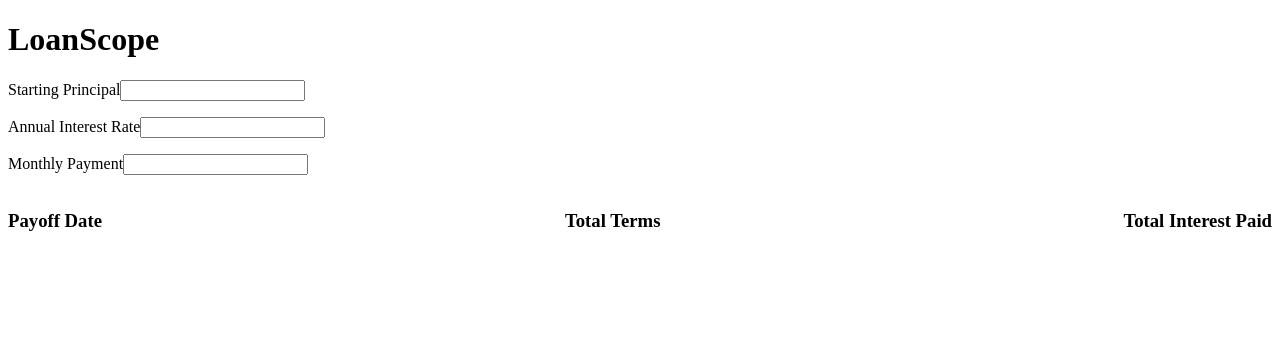
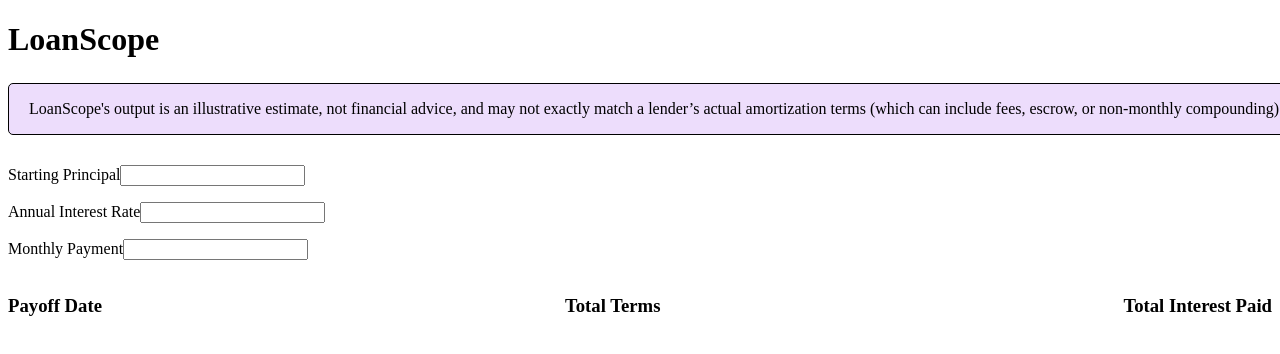
Before and after one commit to camiladasilvaa/LoanScope, a React (Vite) app in the folder client/: page / in a window 1280 px wide. Shown: the top 354 px of the page. Built offline with nearby package versions, Linux system fonts and the light colour scheme.

Commit message:
Persisten disclaimer
Added persistent disclaimer that LoanScope's output is an illustrative
estimate

```diff
--- a/client/src/App.css
+++ b/client/src/App.css
@@ -198,6 +198,7 @@
 
 .schedule-table table {
   width: 100%;
+  max-width: 1300px;
 }
 
 .schedule-table table tr {
@@ -213,3 +214,13 @@
 .share-container {
   margin-bottom: 15px;
 }
+.disclaimer-container {
+  width: 100%;
+  max-width: 1280px;
+  border: 1px solid black;
+  padding-left: 20px;
+  margin-top: 25px;
+  margin-bottom: 30px;
+  border-radius: 5px;
+  background-color: rgb(237, 221, 252);
+}
--- a/client/src/App.jsx
+++ b/client/src/App.jsx
@@ -246,6 +246,10 @@ export default function App() {
 
     <h1>LoanScope</h1>
 
+    <div className='disclaimer-container'>
+      <p>LoanScope's output is an illustrative estimate, not financial advice, and may not exactly match a lender’s actual amortization terms (which can include fees, escrow, or non-monthly compounding)</p>
+    </div>
+
     <div className='input-container'>
 
       <InputField
--- a/client/src/Share.jsx
+++ b/client/src/Share.jsx
@@ -14,7 +14,6 @@ export default function Share({principal, apr, monthly}) {
     // https://www.geeksforgeeks.org/reactjs/how-to-copy-text-to-the-clipboard-in-react-js/
     navigator.clipboard.writeText(url)
     setCopyURL(true)
-    console.log(url)
   }
 
   return (
```
Lines whose indentation alone changed are shown as unchanged.
